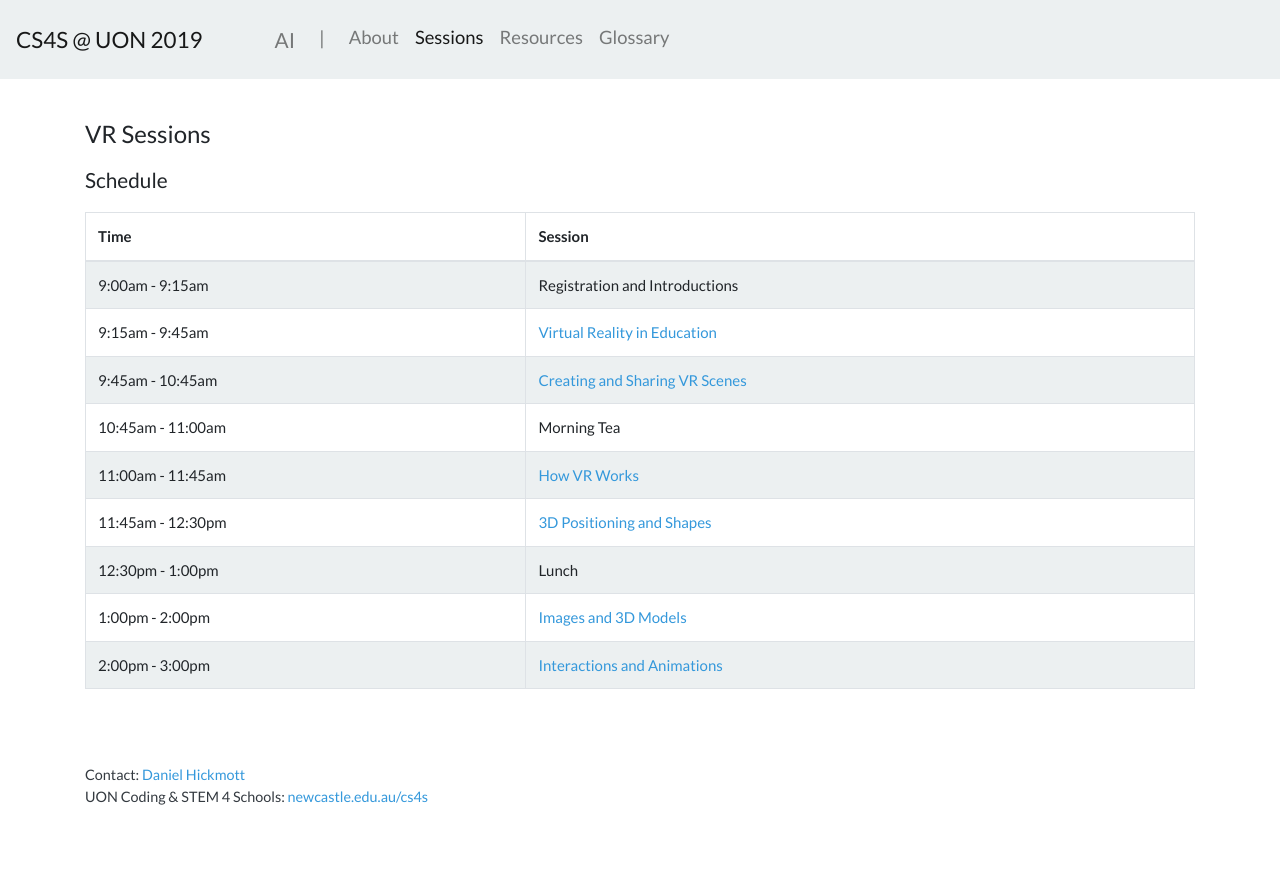
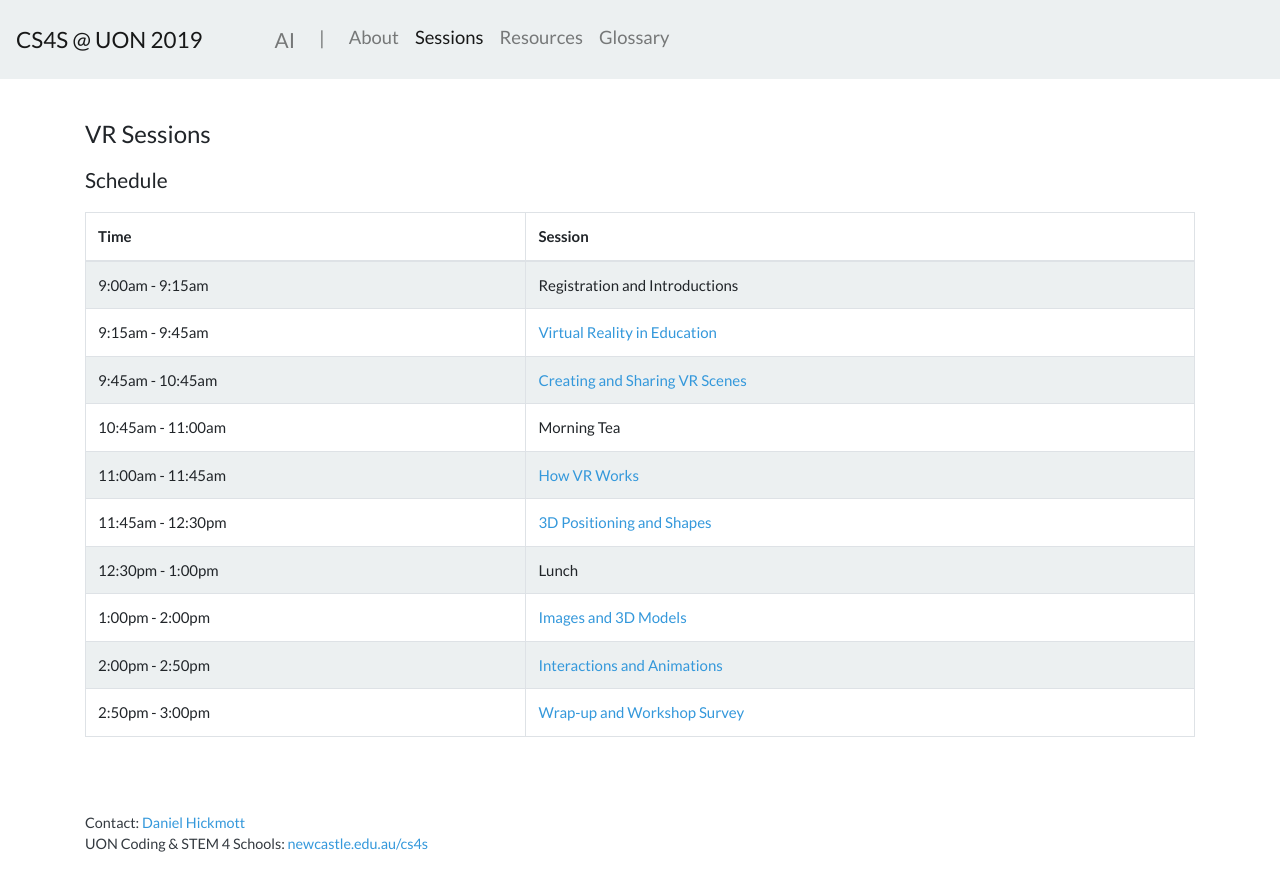
Before and after one commit to cs4s/2019, a Jekyll site: the page built from vr/sessions.md, in a window 1280 px wide and 930 px high. Shown: the top 891 px of the window. Built offline with Jekyll 4.4.1, drawn with Linux system fonts in a browser that asks for light colours.

Commit message:
Changes AI and VR schedules to include links to google feedback survey

```diff
--- a/_data/ai/sessions.csv
+++ b/_data/ai/sessions.csv
@@ -1,10 +1,11 @@
-time,title,active,link
-8:45am - 9:00am,Registration and Introductions,No,
-9:00am - 9:45am,Artificial Intelligence and Machine Learning,Yes,intro
-9:45am - 10:45am,Training an Assistant,Yes,assistant
-10:45am - 11:00am,Morning Tea,No,
-11:00am - 11:45am,Representing and Collecting Data,Yes,data
-11:45am - 12:30pm,Journey to School,Yes,journey
-12:30pm - 1:00pm,Lunch,No,
-1:00pm - 1:45pm,Computer Vision,Yes,vision
-1:45pm - 3:00pm,Snap!,Yes,snap
+time,title,active,external,link
+8:45am - 9:00am,Registration and Introductions,No,No
+9:00am - 9:45am,Artificial Intelligence and Machine Learning,Yes,No,intro
+9:45am - 10:45am,Training an Assistant,Yes,No,assistant
+10:45am - 11:00am,Morning Tea,No,No
+11:00am - 11:45am,Representing and Collecting Data,Yes,No,data
+11:45am - 12:30pm,Journey to School,Yes,No,journey
+12:30pm - 1:00pm,Lunch,No,No
+1:00pm - 1:45pm,Computer Vision,Yes,No,vision
+1:45pm - 2:50pm,Snap!,Yes,No,snap
+2:50pm - 3:00pm,Wrap-up and Survey,No,Yes,https://docs.google.com/forms/d/e/1FAIpQLSdCJpTamvEHL5E5OMZMfh_XxKNg3dY8Id2vgSi9X7HPeNCr2A/viewform
--- a/_data/vr/sessions.csv
+++ b/_data/vr/sessions.csv
@@ -1,10 +1,11 @@
-time,title,active,link
-9:00am - 9:15am,Registration and Introductions,No,
-9:15am - 9:45am,Virtual Reality in Education,Yes,intro
-9:45am - 10:45am,Creating and Sharing VR Scenes,Yes,scene
-10:45am - 11:00am,Morning Tea,No,
-11:00am - 11:45am,How VR Works,Yes,works
-11:45am - 12:30pm,3D Positioning and Shapes,Yes,3d
-12:30pm - 1:00pm,Lunch,No,
-1:00pm - 2:00pm,Images and 3D Models,Yes,assets
-2:00pm - 3:00pm,Interactions and Animations,Yes,interactions
+time,title,active,external,link
+9:00am - 9:15am,Registration and Introductions,No,No
+9:15am - 9:45am,Virtual Reality in Education,Yes,No,intro
+9:45am - 10:45am,Creating and Sharing VR Scenes,Yes,No,scene
+10:45am - 11:00am,Morning Tea,No,No
+11:00am - 11:45am,How VR Works,Yes,No,works
+11:45am - 12:30pm,3D Positioning and Shapes,Yes,No,3d
+12:30pm - 1:00pm,Lunch,No,No
+1:00pm - 2:00pm,Images and 3D Models,Yes,No,assets
+2:00pm - 2:50pm,Interactions and Animations,Yes,No,interactions
+2:50pm - 3:00pm,Wrap-up and Workshop Survey,No,Yes,https://docs.google.com/forms/d/e/1FAIpQLSdCJpTamvEHL5E5OMZMfh_XxKNg3dY8Id2vgSi9X7HPeNCr2A/viewform
--- a/vr/sessions.md
+++ b/vr/sessions.md
@@ -21,6 +21,8 @@ title: CS4S @ UON 2019 - VR Schedule
 			<td>
 			{% if session.active == "Yes" %}
 				<a href="{{ site.baseurl | append: '/vr/sessions/' | append: session.link }}" class="text-info">{{ session.title }}</a>
+			{% elsif session.external == "Yes" %}
+				<a href="{{ session.link }}" class="text-info" target="_blank">{{ session.title }}</a>
 			{% else %}
 				{{ session.title }}
 			{% endif %}
```
Also changed, not shown: ai/sessions.md (+2 -0 lines).
